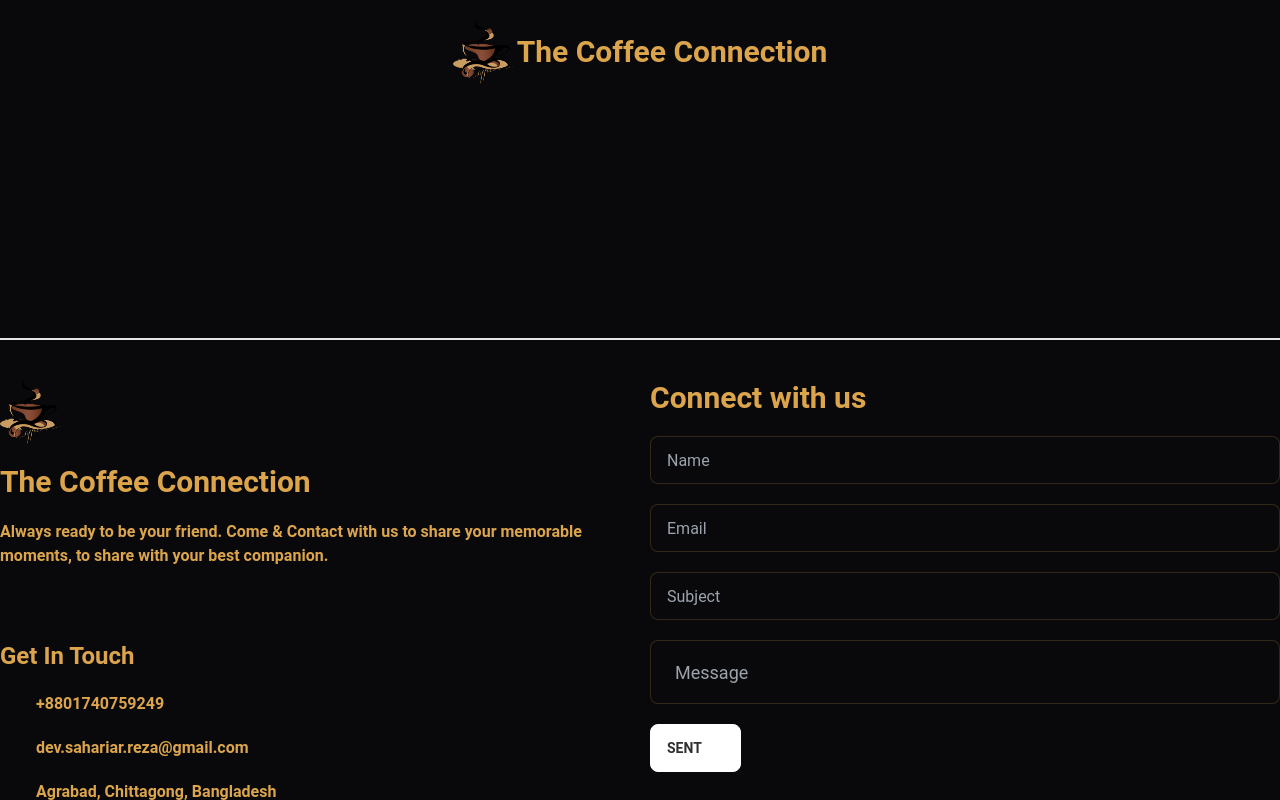
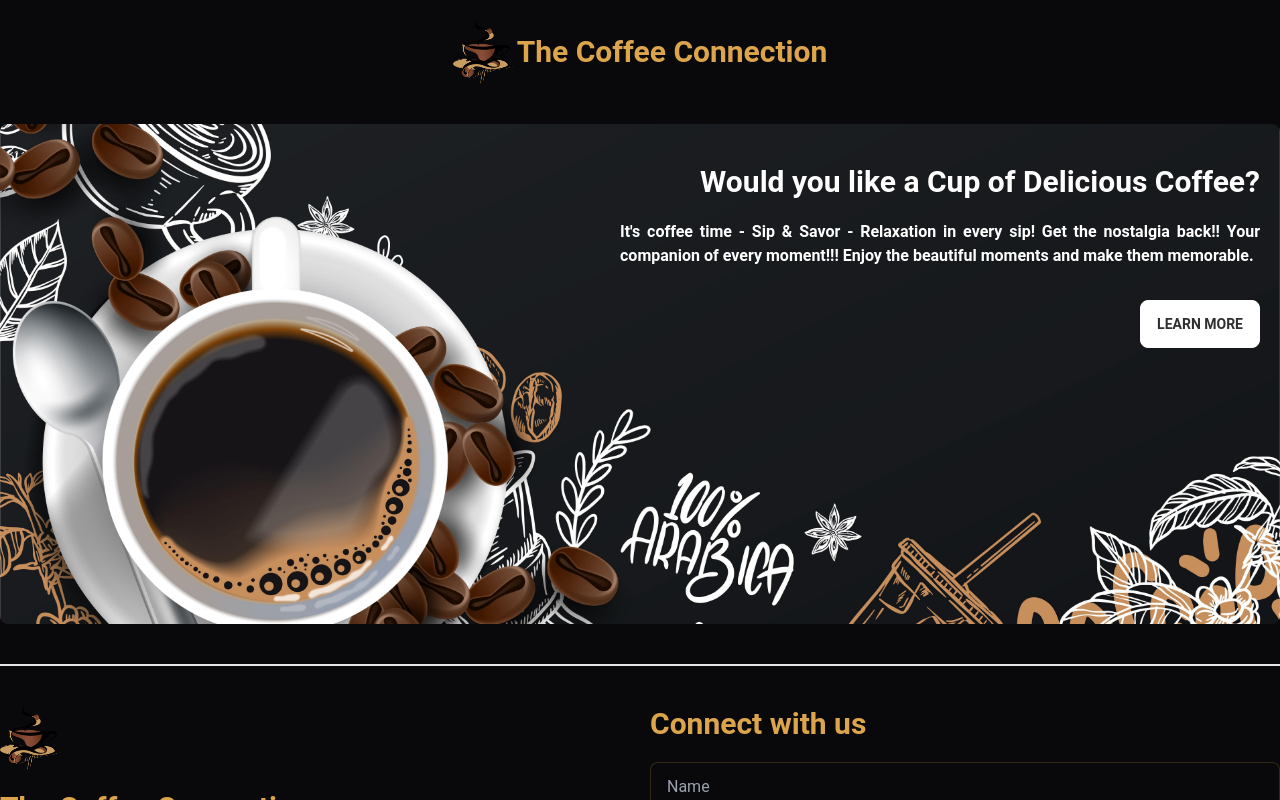
Before and after one commit to dev-sahariar-reza/the-coffee-connection, a React (Vite) app: page / in a window 1280 px wide. Shown: the top 800 px of the page. Built offline with nearby package versions, Linux system fonts and the light colour scheme; some icons are missing.

Commit message:
hero added

```diff
--- /dev/null
+++ b/src/pages/Hero/Hero.css
@@ -0,0 +1,5 @@
+.hero {
+  background-image: url("../../assets/banner/banner.jpg");
+  background-repeat: no-repeat;
+  background-size: cover;
+}
--- /dev/null
+++ b/src/pages/Hero/Hero.jsx
@@ -0,0 +1,21 @@
+import "./Hero.css";
+
+const Hero = () => {
+  return (
+    <section className="hero container mx-auto my-10 relative h-[500px] rounded-lg">
+      <h1 className="font-bold text-3xl text-white absolute top-10 right-5">
+        Would you like a Cup of Delicious Coffee?
+      </h1>
+      <p className="font-semibold text-white text-justify w-1/2 absolute top-24 right-5">
+        It's coffee time - Sip & Savor - Relaxation in every sip! Get the
+        nostalgia back!! Your companion of every moment!!! Enjoy the beautiful
+        moments and make them memorable.
+      </p>
+      <button className="btn btn-primary absolute top-44 right-5">
+        Learn More
+      </button>
+    </section>
+  );
+};
+
+export default Hero;
--- a/src/pages/Home/Home.jsx
+++ b/src/pages/Home/Home.jsx
@@ -1,7 +1,12 @@
 import React from "react";
+import Hero from "../Hero/Hero";
 
 const Home = () => {
-  return <div></div>;
+  return (
+    <>
+      <Hero />
+    </>
+  );
 };
 
 export default Home;
```
Also changed, not shown: src/assets/banner/banner.jpg (added).
